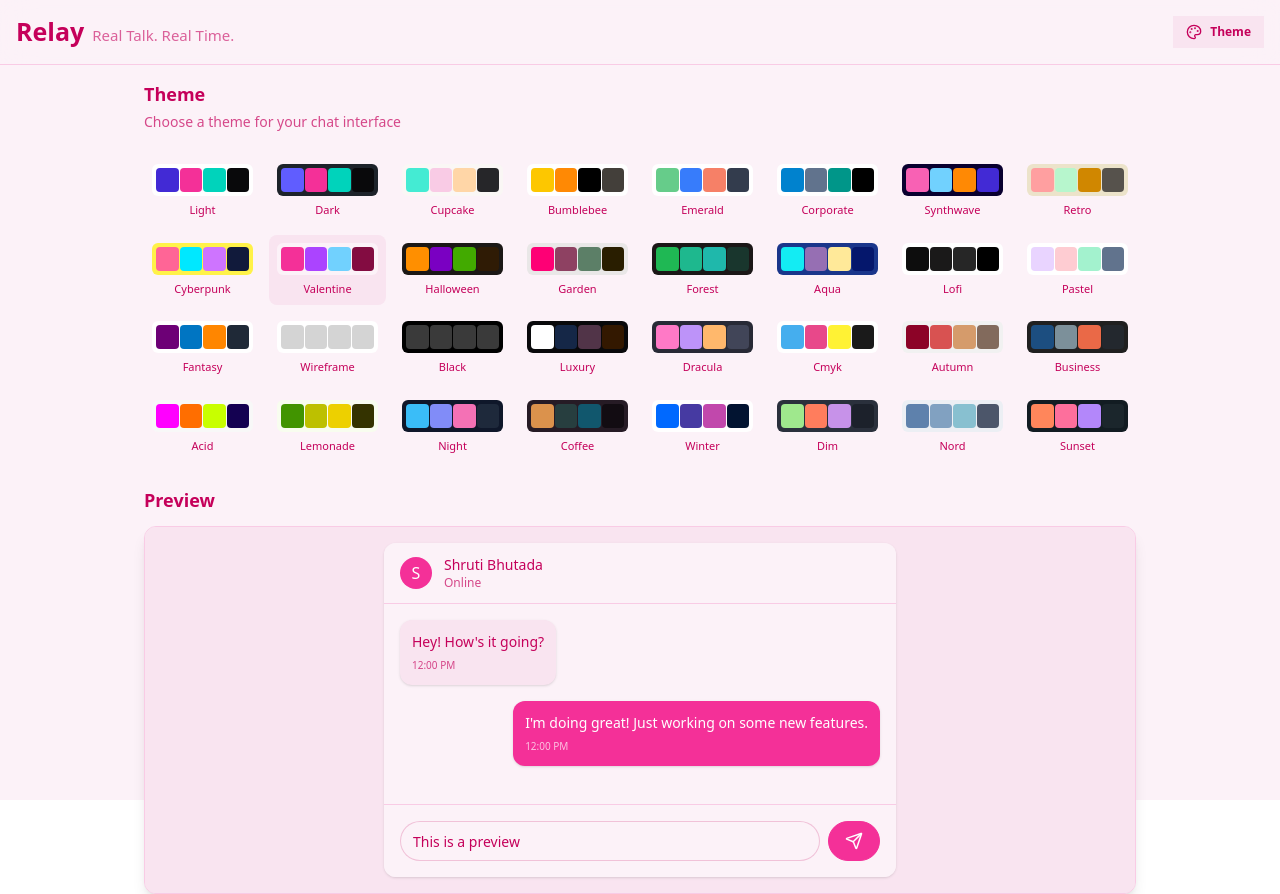
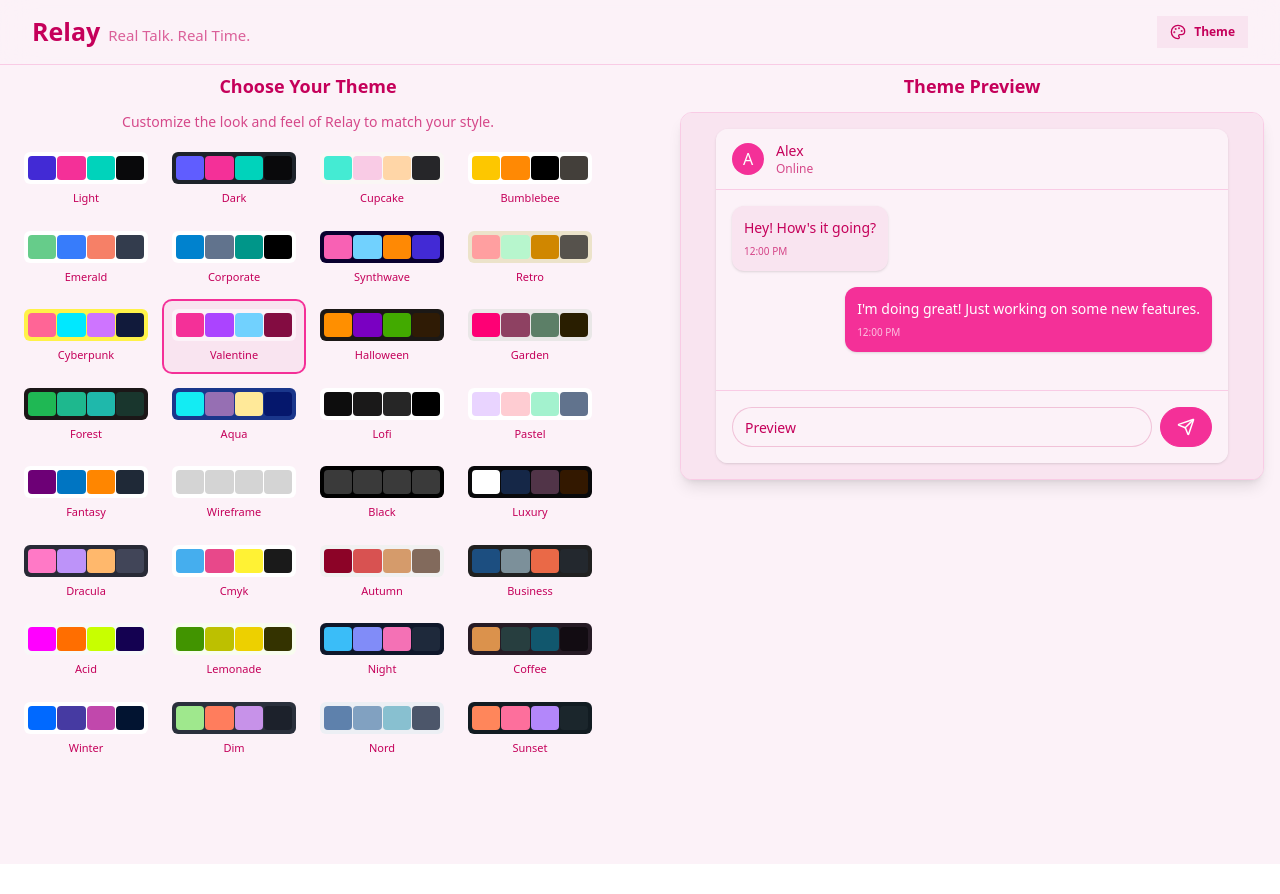
Before and after one commit to IshaaS/relay-chat, a React (Vite) app in the folder frontend/: page /settings in a window 1280 px wide. After the commit the page ends 864 px from the top, so only its background shows below. Built offline with nearby package versions, Linux system fonts and the light colour scheme; no server answers.

Commit message:
updated ui for theme, chat page & fixed some bugs

```diff
--- a/frontend/src/components/AuthImagePatter.jsx
+++ b/frontend/src/components/AuthImagePatter.jsx
@@ -18,10 +18,10 @@ const AuthImagePattern = ({ title, subtitle }) => {
               <div className="px-4 py-3 border-b border-base-300 bg-base-100">
                   <div className="flex items-center gap-3">
                     <div className="w-8 h-8 rounded-full bg-primary flex items-center justify-center text-primary-content font-medium">
-                      S
+                      A
                     </div>
                     <div className="text-left">
-                      <h3 className="font-medium text-sm">Shruti Bhutada</h3>
+                      <h3 className="font-medium text-sm">Alex</h3>
                       <p className="text-xs text-base-content/70">Online</p>
                     </div>
                   </div>
--- a/frontend/src/components/ChatContainer.jsx
+++ b/frontend/src/components/ChatContainer.jsx
@@ -67,11 +67,11 @@ const ChatContainer = () => {
               </div>
             </div>
             <div className="chat-header mb-1">
-              <time className="text-xs opacity-50 ml-1">
+              <time className={`text-xs  ml-1 ${message.senderId === authUser._id ? "text-primary" : "text-base-content/70"}`}>
                 {formatMessageTime(message.createdAt)}
               </time>
             </div>
-            <div className="chat-bubble flex flex-col">
+            <div className={`chat-bubble flex flex-col ${message.senderId === authUser._id ? "bg-primary text-primary-content" : "bg-base-200"}`}>
               {message.image && (
                 <img
                   src={message.image}
--- a/frontend/src/components/ChatNewMessage.jsx
+++ b/frontend/src/components/ChatNewMessage.jsx
@@ -74,7 +74,7 @@ const ChatNewMessage = () => {
           <input
             type="text"
             className="w-full input input-bordered rounded-lg input-sm sm:input-md"
-            placeholder="Type a message..."
+            placeholder="Start typing your message..."
             value={text}
             onChange={(e) => setText(e.target.value)}
           />
--- a/frontend/src/components/Navbar.jsx
+++ b/frontend/src/components/Navbar.jsx
@@ -2,7 +2,7 @@ import React from 'react'
 
 import { Link } from "react-router-dom";
 import { useAuthStore } from "../store/useAuthStore";
-import { LogOut, Palette, User } from "lucide-react";
+import { LogOut, Palette, User, MessageCircleHeart } from "lucide-react";
 
 const Navbar = () => {
 
@@ -14,7 +14,7 @@ const Navbar = () => {
       className="border-b border-base-300 fixed w-full top-0 z-40
     backdrop-blur-lg bg-base-100/80"
     >
-      <div className="container mx-auto px-4 h-16">
+      <div className="container min-w-[100%] px-8 h-16">
         <div className="flex items-center justify-between h-full">
           <div className="flex items-baseline gap-2">
             <Link to="/" className="flex items-center gap-2.5 hover:opacity-80 transition-all">
@@ -24,6 +24,16 @@ const Navbar = () => {
           </div>
 
           <div className="flex items-center gap-2">
+
+            {authUser && (
+              <>
+                <Link to={"/"} className={`btn btn-sm gap-2 rounded-none`}>
+                  <MessageCircleHeart className="size-5" />
+                  <span className="hidden sm:inline">Chats</span>
+                </Link>
+              </>
+            )}
+
             <Link
               to={"/settings"}
               className={`
@@ -37,15 +47,15 @@ const Navbar = () => {
 
             {authUser && (
               <>
-                <Link to={"/profile"} className={`btn btn-sm gap-2`}>
+                <Link to={"/profile"} className={`btn btn-sm gap-2 rounded-none`}>
                   <User className="size-5" />
-                  <span className="hidden sm:inline">Profile</span>
+                  <span className="hidden sm:inline">Account</span>
                 </Link>
 
-                <button className="flex gap-2 items-center" onClick={logout}>
+                <Link  onClick={logout} className={`btn btn-sm gap-2 rounded-none`}>
                   <LogOut className="size-5" />
                   <span className="hidden sm:inline">Logout</span>
-                </button>
+                </Link>
               </>
             )}
           </div>
--- a/frontend/src/components/NoChatSelected.jsx
+++ b/frontend/src/components/NoChatSelected.jsx
@@ -1,26 +1,27 @@
-import { MessageSquare } from "lucide-react";
+import { MessageCircleHeart } from "lucide-react";
 
 const NoChatSelected = () => {
   return (
     <div className="w-full flex flex-1 flex-col items-center justify-center p-16 bg-base-100/50">
-      <div className="max-w-md text-center space-y-6">
+      <div className="max-w-md text-center space-y-4">
         {/* Icon Display */}
-        <div className="flex justify-center gap-4 mb-4">
+        <div className="flex justify-center gap- mb-4">
           <div className="relative">
             <div
-              className="w-16 h-16 rounded-2xl bg-primary/10 flex items-center
+              className=" rounded-2xl  flex items-center
              justify-center animate-bounce"
             >
-              <MessageSquare className="w-8 h-8 text-primary " />
+              <h2 className="text-2xl font-bold">Relay</h2>
+              <MessageCircleHeart className="w-8 h-8  text-primary " />
             </div>
           </div>
         </div>
 
         {/* Welcome Text */}
-        <h2 className="text-2xl font-bold">Welcome to Ping Me!</h2>
-        <p className="text-base-content/60">
-          Select a conversation from the sidebar to start chatting
-        </p>
+        {/* <h2 className="text-2xl font-bold">Select a conversation to start chatting</h2> */}
+          <p className="text-base-content/60">
+            Select a conversation to start chatting......
+          </p>
       </div>
     </div>
   );
--- a/frontend/src/components/Sidebar.jsx
+++ b/frontend/src/components/Sidebar.jsx
@@ -36,9 +36,9 @@ const Sidebar = () => {
               onChange={(e) => setShowOnlineOnly(e.target.checked)}
               className="checkbox checkbox-sm"
             />
-            <span className="text-sm">Show online only</span>
+            <span className="text-sm">Online Contacts</span>
           </label>
-          <span className="text-xs text-zinc-500">({onlineUsers.length - 1} online)</span>
+          <span className="text-xs text-zinc-500">({onlineUsers?onlineUsers?.length - 1:0 } online)</span>
         </div>
       </div>
 
@@ -78,7 +78,7 @@ const Sidebar = () => {
         ))}
 
         {filteredUsers.length === 0 && (
-          <div className="text-center text-zinc-500 py-4">No online users</div>
+          <div className="text-center text-zinc-500 py-4">No users online</div>
         )}
       </div>
     </aside>
--- a/frontend/src/pages/ProfilePage.jsx
+++ b/frontend/src/pages/ProfilePage.jsx
@@ -36,22 +36,20 @@ const ProfilePage = () => {
   };
 
   return (
-    <div className="pt-20">
+    <div className="h-screen pt-20">
       <div className="max-w-2xl mx-auto p-4 py-8">
         <div className="bg-base-300 rounded-xl p-6 space-y-8">
-          <div className="text-center">
-            <h1 className="text-2xl font-semibold ">Profile</h1>
-            <p className="mt-2">Your profile information</p>
+          <div className="text-center mb-5">
+            <h1 className="text-2xl font-semibold ">Account</h1>
+            {/* <p className="mt-2">Your profile information</p> */}
           </div>
 
-          {/* avatar upload section */}
-
-          <div className="flex flex-col items-center gap-4">
+          <div className="flex flex-col items-center mb-3 gap-4">
             <div className="relative">
               <img
                 src={selectedImg || authUser.profilePic || "/avatar.png"}
                 alt="Profile"
-                className="size-32 rounded-full object-cover border-4 "
+                className="size-42 rounded-full object-cover border-4 "
               />
               <label
                 htmlFor="avatar-upload"
@@ -75,28 +73,48 @@ const ProfilePage = () => {
               </label>
             </div>
             <p className="text-sm text-zinc-400">
-              {isUpdatingProfile ? "Uploading..." : "Click the camera icon to update your photo"}
+              {isUpdatingProfile ? "Uploading..." :
+                <label
+                htmlFor="avatar-upload"
+                className={`
+                  hover:scale-105
+                  p-2 cursor-pointer
+                  transition-all duration-200
+                  ${isUpdatingProfile ? "animate-pulse pointer-events-none" : ""}
+                `}
+              >
+                {"Edit Photo"}
+                <input
+                  type="file"
+                  id="avatar-upload1"
+                  className="hidden"
+                  accept="image/*"
+                  onChange={handleImageUpload}
+                  disabled={isUpdatingProfile}
+                />
+                 </label>
+              }
             </p>
           </div>
 
-          <div className="space-y-6">
-            <div className="space-y-1.5">
+          <div className="space-y-6 mb-5">
+            <div className="space-y-1.5 mb-3">
               <div className="text-sm text-zinc-400 flex items-center gap-2">
                 <User className="w-4 h-4" />
                 Full Name
               </div>
-              <p className="px-4 py-2.5 bg-base-200 rounded-lg border">{authUser?.fullname}</p>
+              <p className="px-4 py-2.5 bg-base-200 rounded-lg border cursor-not-allowed">{authUser?.fullname}</p>
             </div>
 
-            <div className="space-y-1.5">
-              <div className="text-sm text-zinc-400 flex items-center gap-2">
+            <div className="space-y-1.5 mb-3">
+              <div className="text-sm text-zinc-400 flex items-center  gap-2">
                 <Mail className="w-4 h-4" />
                 Email Address
               </div>
-              <p className="px-4 py-2.5 bg-base-200 rounded-lg border">{authUser?.email}</p>
+              <p className="px-4 py-2.5 bg-base-200 rounded-lg cursor-not-allowed border">{authUser?.email}</p>
             </div>
 
-            <div className="space-y-1.5">
+            <div className="space-y-1.5 mb-1">
               <div className="text-sm text-zinc-400 flex items-center gap-2">
                 <User className="w-4 h-4" />
                 About
@@ -123,17 +141,17 @@ const ProfilePage = () => {
             </button>
           </div>
 
-          <div className="mt-6 bg-base-300 rounded-xl p-6">
-            <h2 className="text-lg font-medium  mb-4">Account Information</h2>
+          <div className="mt-2 bg-base-300 rounded-xl">
+            {/* <h2 className="text-lg font-medium  mb-4">Account Information</h2> */}
             <div className="space-y-3 text-sm">
-              <div className="flex items-center justify-between py-2 border-b border-zinc-700">
+              <div className="flex items-center justify-between py-2 border-t border-zinc-700">
                 <span>Member Since</span>
                 <span>{authUser.createdAt?.split("T")[0]}</span>
               </div>
-              <div className="flex items-center justify-between py-2">
+              {/* <div className="flex items-center justify-between py-2">
                 <span>Account Status</span>
                 <span className="text-green-500">Active</span>
-              </div>
+              </div> */}
             </div>
           </div>
         </div>
--- a/frontend/src/pages/SettingsPage.jsx
+++ b/frontend/src/pages/SettingsPage.jsx
@@ -12,20 +12,21 @@ const SettingsPage = () => {
   const { theme, setTheme } = useThemeStore();
 
   return (
-    <div className="h-screen container mx-auto px-4 pt-20 max-w-5xl">
-      <div className="space-y-6">
+    <div className="min-h-screen container mx-auto px-4 pt-16 ">
+      <div className="min-h-screen grid lg:grid-cols-2 gap-20">
+        <div>
         <div className="flex flex-col gap-1">
-          <h2 className="text-lg font-semibold">Theme</h2>
-          <p className="text-sm text-base-content/70">Choose a theme for your chat interface</p>
+          <h2 className="text-lg mt-2 text-center font-semibold">Choose Your Theme</h2>
+          <p className="mt-2 text-sm  text-center text-base-content/70">Customize the look and feel of Relay to match your style.</p>
         </div>
 
-        <div className="grid grid-cols-4 sm:grid-cols-6 md:grid-cols-8 gap-2">
+        <div className="mt-3 grid grid-cols-2 sm:grid-cols-3 md:grid-cols-4 gap-2">
           {THEMES.map((t) => (
             <button
               key={t}
               className={`
                 group flex flex-col items-center gap-1.5 p-2 rounded-lg transition-colors
-                ${theme === t ? "bg-base-200" : "hover:bg-base-200/50"}
+                ${theme === t ? "bg-base-200 ring-2 ring-primary" : "hover:bg-base-200/50"}
               `}
               onClick={() => setTheme(t)}
             >
@@ -43,20 +44,21 @@ const SettingsPage = () => {
             </button>
           ))}
         </div>
-
+          </div>
+          <div>
         {/* Preview Section */}
-        <h3 className="text-lg font-semibold mb-3">Preview</h3>
-        <div className="rounded-xl border border-base-300 overflow-hidden bg-base-100 shadow-lg">
+        <h3 className="text-lg font-semibold mb-3 mt-2 text-center">Theme Preview</h3>
+        <div className=" rounded-xl border border-base-300 overflow-hidden bg-base-100 shadow-lg">
           <div className="p-4 bg-base-200">
             <div className="max-w-lg mx-auto">
               <div className="bg-base-100 rounded-xl shadow-sm overflow-hidden">
                 <div className="px-4 py-3 border-b border-base-300 bg-base-100">
                   <div className="flex items-center gap-3">
                     <div className="w-8 h-8 rounded-full bg-primary flex items-center justify-center text-primary-content font-medium">
-                      S
+                      A
                     </div>
                     <div>
-                      <h3 className="font-medium text-sm">Shruti Bhutada</h3>
+                      <h3 className="font-medium text-sm">Alex</h3>
                       <p className="text-xs text-base-content/70">Online</p>
                     </div>
                   </div>
@@ -93,8 +95,8 @@ const SettingsPage = () => {
                     <input
                       type="text"
                       className="input input-bordered flex-1 text-sm h-10"
-                      placeholder="Type a message..."
-                      value="This is a preview"
+                      placeholder="Type your message..."
+                      value="Preview"
                       readOnly
                     />
                     <button className="btn btn-primary h-10 min-h-0">
@@ -106,6 +108,8 @@ const SettingsPage = () => {
             </div>
           </div>
         </div>
+        </div>
+
       </div>
     </div>
   );
```
